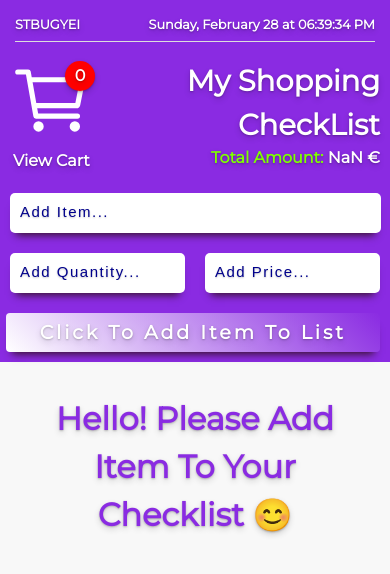
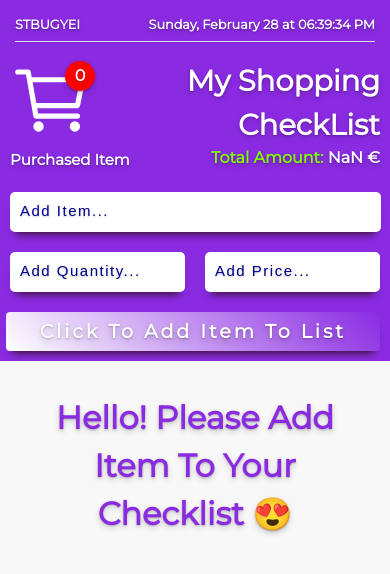
Before and after one commit to stbugyei/Shopping-List, a React (Create React App) app: page / in a window 390 px wide. Shown: the top 574 px of the page. Built offline with nearby package versions, Linux system fonts and the light colour scheme.

Commit message:
fixed delete propagation issue

```diff
--- a/src/App.css
+++ b/src/App.css
@@ -19,17 +19,16 @@
 
 .banner-cart {
 	position: relative;
-	width: 20%;
+	width: 40%;
 	cursor: pointer;
 	transition: .4s;
-	text-align: center;
 	text-shadow: 0 3px 6px rgb(0 0 0 / 16%), 0 1px 2px rgb(0 0 0 / 23%);
 }
 
 .btn-cart {
 	position: absolute;
 	top: 5px;
-	left: 65px;
+	left: 62px;
 	min-width: 30px;
 	min-height: 30px;
 	font-weight: 600;
@@ -362,7 +361,11 @@
 	}
 
 	.banner-cart {
-		width: 25%;
+		width: 50%;
+	}
+
+	.banner-cart h4 {
+		font-size: 15px;
 	}
 
 	.banner-cart__outline {
--- a/src/Components/DialogueBox.js
+++ b/src/Components/DialogueBox.js
@@ -2,7 +2,7 @@ import React from 'react'
 
 const DialogueBox = (props) => {
 
-    const { handleClose, isopen } = props
+    const { handleClose, isopen, children } = props
 
     let dialogue = (
         <div className="dialogue-wrapper">
@@ -15,7 +15,7 @@ const DialogueBox = (props) => {
 
                 <span style={{ display:'block', fontSize: '70px', color: 'red', textAlign:'center' }}><i className="fas fa-question-circle"></i></span>
 
-                <div>{props.children}</div>
+                <div>{children}</div>
             </div>
 
         </div>
--- a/src/Components/MainPage.js
+++ b/src/Components/MainPage.js
@@ -133,7 +133,7 @@ const MainPage = () => {
                 <div className="banner">
                     <div className="banner-cart" onClick={handlePurchased}>
                         <IoCartOutline className="banner-cart__outline" />
-                        <h4>View Cart</h4>
+                        <h4> Purchased Item</h4>
                         <span className="btn-cart">{purchasedProduct.length}</span>
                     </div>
                     <div className="title">
--- a/src/Components/StoredProductCard.js
+++ b/src/Components/StoredProductCard.js
@@ -51,10 +51,10 @@ const StoredProductCard = (props) => {
 
             {(!(allStorageKeys.includes(stored.id))) ?
                 <DialogueBox isopen={isopen} handleClose={handleClose}>
-                    <div className="confirm-title"> <h4>Do you want to Remove <span style={{ color: 'red', textTransform: 'uppercase' }}>{stored.item}</span> ?</h4></div>
+                    <div className="confirm-title"> <h4>Do You Want To Remove <span style={{ color: 'red', textTransform: 'uppercase' }}>{stored.item}</span> ?</h4></div>
                     <div className="btn-yes__wrapper">
                         <button className="btn-no" onClick={() => handleClose()}>No</button>
-                        <button className="btn-yes" onClick={() => handleClickDelete(retrieveProduct[i])}>Yes</button>
+                        <button className="btn-yes" onClick={() => { handleClickDelete(retrieveProduct[i]); handleClose() }}>Yes</button>
                     </div>
                 </DialogueBox>
                 :
--- a/src/Components/StoredProducts.js
+++ b/src/Components/StoredProducts.js
@@ -35,7 +35,7 @@ const StoredProducts = (props) => {
 
     if (!(retrieveProduct && Object.keys(retrieveProduct).length)) {
         return (
-            <span className="loader"><h1>Hello! Please Add Item To Your Checklist &#128522;</h1></span>
+            <span className="loader"><h1>Hello! Please Add Item To Your Checklist 😍</h1></span>
         )
     }
 
```
